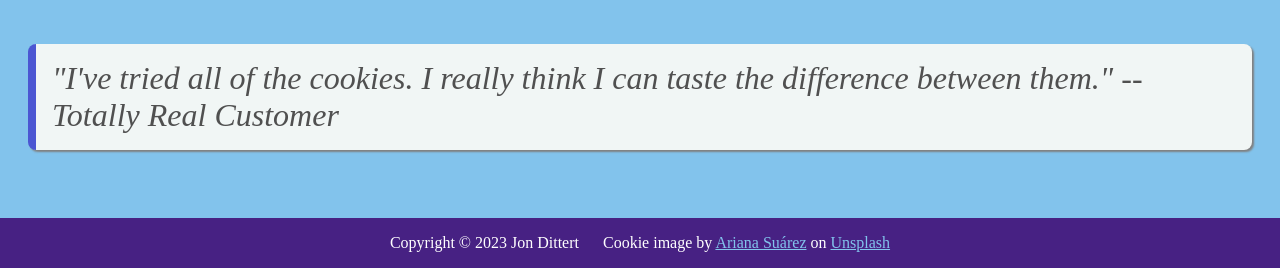
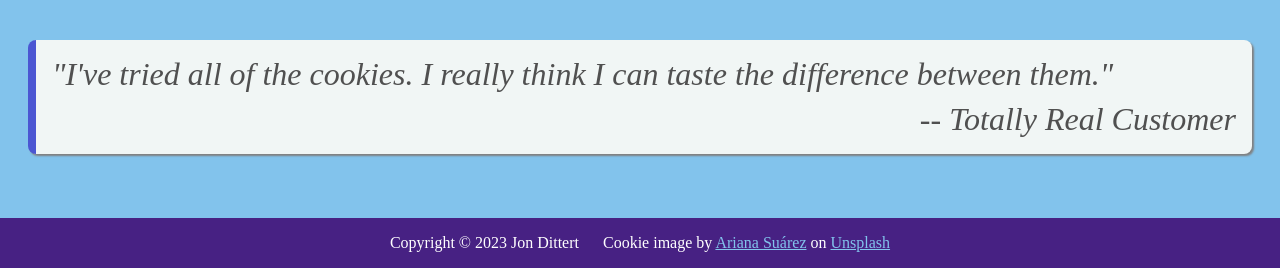
Before and after one commit to jdittert/restaurant, a website with bundled scripts: page dist/index.html in a window 1280 px wide. Shown: the part 532-800 px from the top of the page. Built offline with nearby package versions, Linux system fonts and the light colour scheme.

Commit message:
Change format on testimonial

```diff
--- a/src/home.js
+++ b/src/home.js
@@ -36,8 +36,12 @@ function home() {
     testCard.classList.add('card-long', 'testimonial');
     const testimonial = document.createElement('div');
     testimonial.classList.add('cardtext');
-    testimonial.innerText = '"I\'ve tried all of the cookies. I really think I can taste the difference between them." -- Totally Real Customer';
+    testimonial.innerText = '"I\'ve tried all of the cookies. I really think I can taste the difference between them."';
     testCard.appendChild(testimonial);
+    const author = document.createElement('div');
+    author.classList.add('cardtext', 'author');
+    author.innerText = '-- Totally Real Customer';
+    testCard.appendChild(author);
     mainWrapper.appendChild(testCard);
 
     // Append sections to main
--- a/src/style.css
+++ b/src/style.css
@@ -119,6 +119,11 @@ main {
     grid-area: 2 / 1 / 3 / 3;
 }
 
+.author {
+    text-align: end;
+    margin-top: .5rem;
+}
+
 footer {
     text-align: center;
     background-color: var(--dark-accent-color);
```
Also changed, not shown: dist/main.js.
